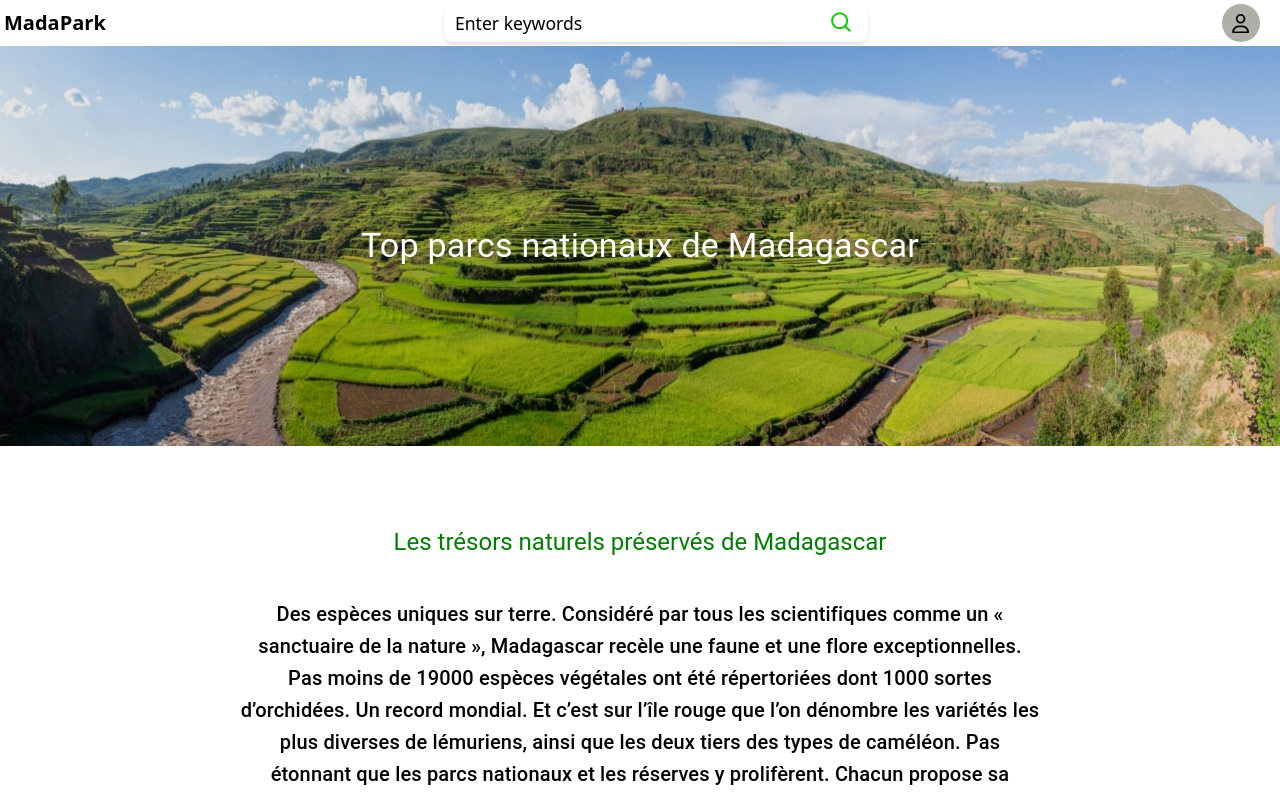
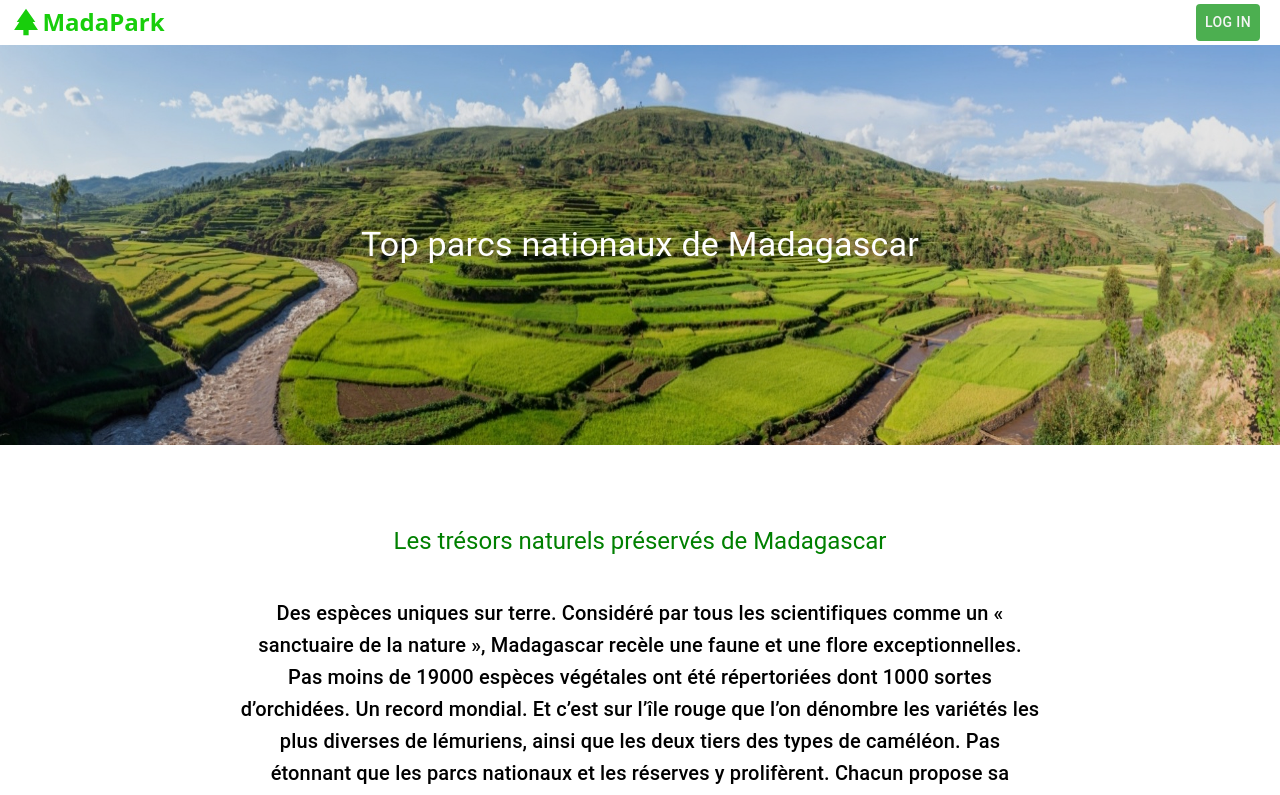
Before and after one commit to GestionDePark/Park-Management-Frontend, a React (Vite) app: page / in a window 1280 px wide. Shown: the top 795 px of the page. Built offline with nearby package versions, Linux system fonts and the light colour scheme.

Commit message:
feat: change image and remove search bar

```diff
--- a/src/pages/Visitor/Container/Container.tsx
+++ b/src/pages/Visitor/Container/Container.tsx
@@ -1,5 +1,5 @@
 import { Box, Typography } from '@mui/material';
-import bemaraha from '../photo/bemaraha.jpeg';
+import bemaraha from '../photo/Tsingy-de-Bemaraha-5.jpg';
 
 const Container = () => {
   return (
--- a/src/pages/Visitor/Navli.tsx
+++ b/src/pages/Visitor/Navli.tsx
@@ -1,46 +1,33 @@
-import { BiSearch } from 'react-icons/bi';
-import { Box, Button, styled } from '@mui/material';
-import { Link } from 'react-router-dom';
-import { FaRegUser } from 'react-icons/fa6';
-import SearchInput from '@/components/SearchInput';
+import { Box, Button } from '@mui/material';
+import { useNavigate } from 'react-router-dom';
+import AppLogo from '@/components/AppLogo';
 
 const Navli = () => {
+  const navigate = useNavigate();
+  const toLogin = () => {
+    navigate('/login');
+  };
   return (
     <header className="flex w-full items-center justify-between p-1">
       <Box display="flex" gap=".5rem" alignItems="center">
-        <p className="text-xl text-nowrap select-none font-bold" color="green">
-          MadaPark
-        </p>
+        <AppLogo />
       </Box>
-
-      <form className="flex items-center w-1/3 gap-2 shadow-md rounded-lg">
-        <SearchInput name="q" placeholder="Enter keywords" />
-
-        <Button sx={BUTTON_SEARCH_STYLE}>
-          <BiSearch fontSize="1.6rem" />
+      <Box display="flex" gap=".8rem" px="1rem">
+        <Button
+          onClick={toLogin}
+          sx={{
+            backgroundColor: '#4CAF50',
+            color: '#f5f5f5',
+            '&:hover': {
+              backgroundColor: '#4CAF50',
+            },
+          }}
+        >
+          Log in
         </Button>
-      </form>
-
-      <Box display="flex" gap=".8rem" px="1rem">
-        <UserLink to="/login" color="#aeafa8">
-          <FaRegUser fontSize="1.2rem" />
-        </UserLink>
       </Box>
     </header>
   );
 };
 
-const BUTTON_SEARCH_STYLE = {
-  minWidth: 0,
-  padding: '.4rem .8rem',
-  borderRadius: '.8rem',
-  flexShrink: 0,
-};
-
-const UserLink = styled(Link)(({ color, theme }) => ({
-  padding: '.6rem',
-  borderRadius: '50%',
-  backgroundColor: color || theme.palette.primary.main,
-}));
-
 export default Navli;
```
Also changed, not shown: src/pages/Visitor/photo/Tsingy-de-Bemaraha-5.jpg (added).
